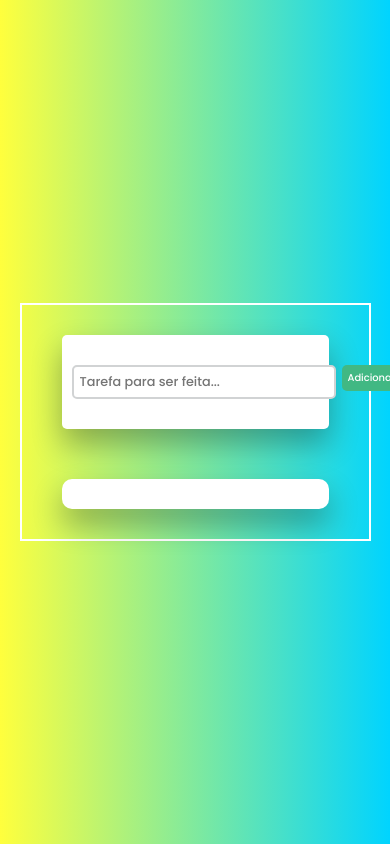
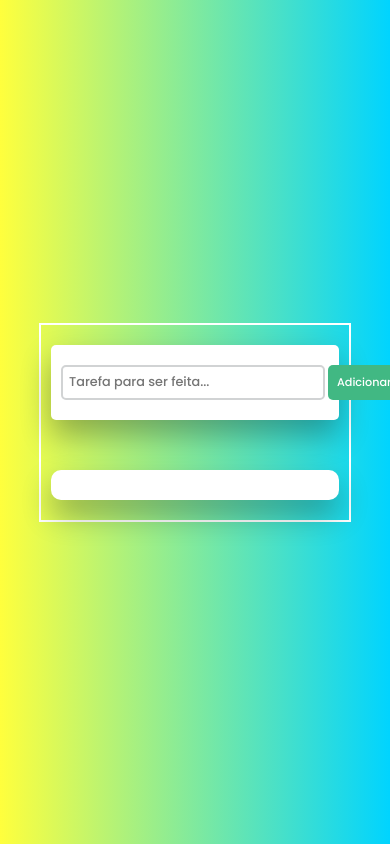
Before and after one commit to lorenaop/todolist, a plain HTML site: page index.html in a window 390 px wide. Drawn offline with Linux system fonts and the light colour scheme.

Commit message:
responsive

```diff
--- a/style.css
+++ b/style.css
@@ -101,15 +101,15 @@ body {
   text-decoration: line-through;
 }
 
-@media screen and (max-width: 1000px) {
+@media screen and (max-width: 1020px) {
   .container {
-    padding: 30px 40px;
-    width: 90%;
+    padding: 20px 10px;
+    width: 80%;
     min-width: 250px;
   }
 
   .new-task-container {
-    padding: 30px 10px;
+    padding: 20px 10px;
   }
 
   .new-task-container input {
@@ -120,9 +120,9 @@ body {
   }
 
   .new-task-button {
-    font-size: 0.62rem;
-    padding: 6px;
-    margin-left: 6px;
+    font-size: 0.7rem;
+    padding: 9px;
+    margin-left: 3px;
   }
 
   .tasks-container {
```
